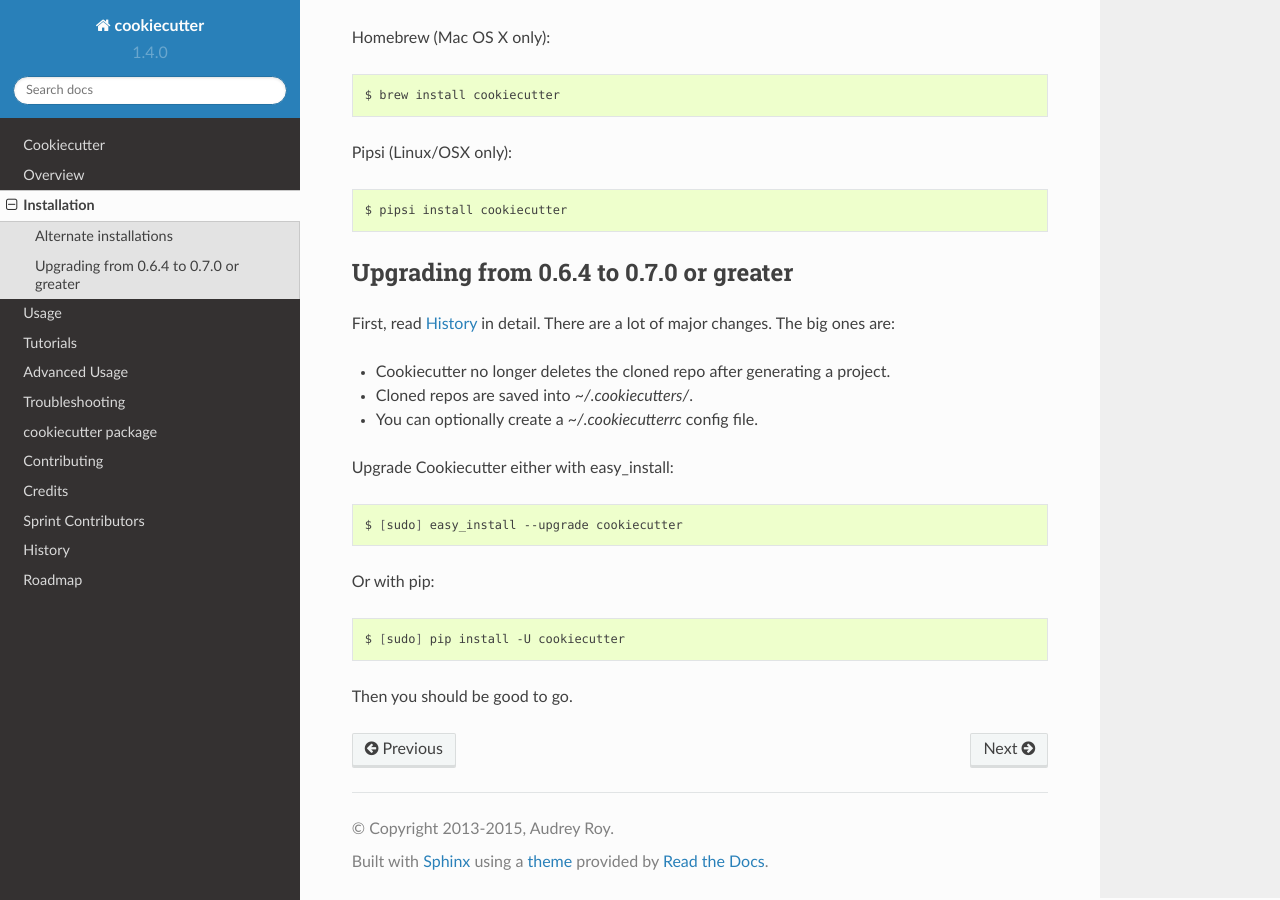
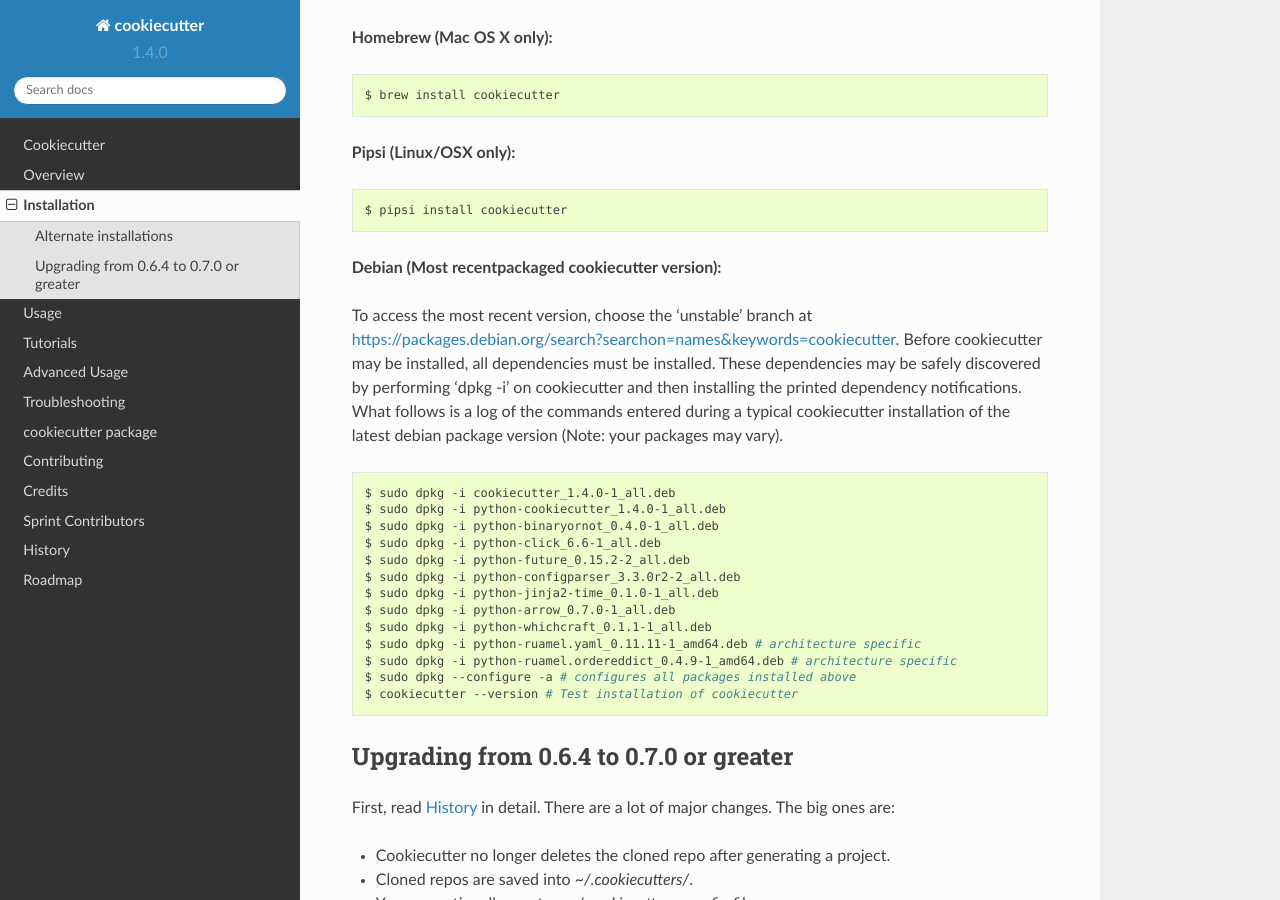
Before and after one commit to c-allen-tech/cookie, a Sphinx documentation site: the page built from docs/installation.rst, in a window 1280 px wide and 900 px high, scrolled down 697 px. Built offline with Sphinx 7.4.7 and the Read the Docs theme 2.0.0, drawn with Linux system fonts in a browser that asks for light colours; formulas are drawn with MathJax 3.

Commit message:
Added debian installation steps

```diff
--- a/docs/installation.rst
+++ b/docs/installation.rst
@@ -31,17 +31,38 @@ Once the conda-forge channel has been enabled, cookiecutter can be installed wit
 Alternate installations
 -----------------------
 
-Homebrew (Mac OS X only):
+**Homebrew (Mac OS X only):**
 
 .. code-block:: bash
 
     $ brew install cookiecutter
 
-Pipsi (Linux/OSX only):
+**Pipsi (Linux/OSX only):**
 
 .. code-block:: bash
 
     $ pipsi install cookiecutter
+
+**Debian (Most recentpackaged cookiecutter version):**
+
+To access the most recent version, choose the 'unstable' branch at https://packages.debian.org/search?searchon=names&keywords=cookiecutter.  Before cookiecutter may be  installed, all dependencies must be installed.  These dependencies may be safely discovered by performing 'dpkg -i' on cookiecutter and then installing the printed dependency notifications.  What follows is a log of the commands entered during a typical cookiecutter installation of the latest debian package version (Note:  your packages may vary).
+
+.. code-block:: bash
+
+    $ sudo dpkg -i cookiecutter_1.4.0-1_all.deb
+    $ sudo dpkg -i python-cookiecutter_1.4.0-1_all.deb
+    $ sudo dpkg -i python-binaryornot_0.4.0-1_all.deb
+    $ sudo dpkg -i python-click_6.6-1_all.deb
+    $ sudo dpkg -i python-future_0.15.2-2_all.deb
+    $ sudo dpkg -i python-configparser_3.3.0r2-2_all.deb
+    $ sudo dpkg -i python-jinja2-time_0.1.0-1_all.deb
+    $ sudo dpkg -i python-arrow_0.7.0-1_all.deb
+    $ sudo dpkg -i python-whichcraft_0.1.1-1_all.deb
+    $ sudo dpkg -i python-ruamel.yaml_0.11.11-1_amd64.deb # architecture specific
+    $ sudo dpkg -i python-ruamel.ordereddict_0.4.9-1_amd64.deb # architecture specific
+    $ sudo dpkg --configure -a # configures all packages installed above
+    $ cookiecutter --version # Test installation of cookiecutter
+
 
 Upgrading from 0.6.4 to 0.7.0 or greater
 -----------------------------------------
```
